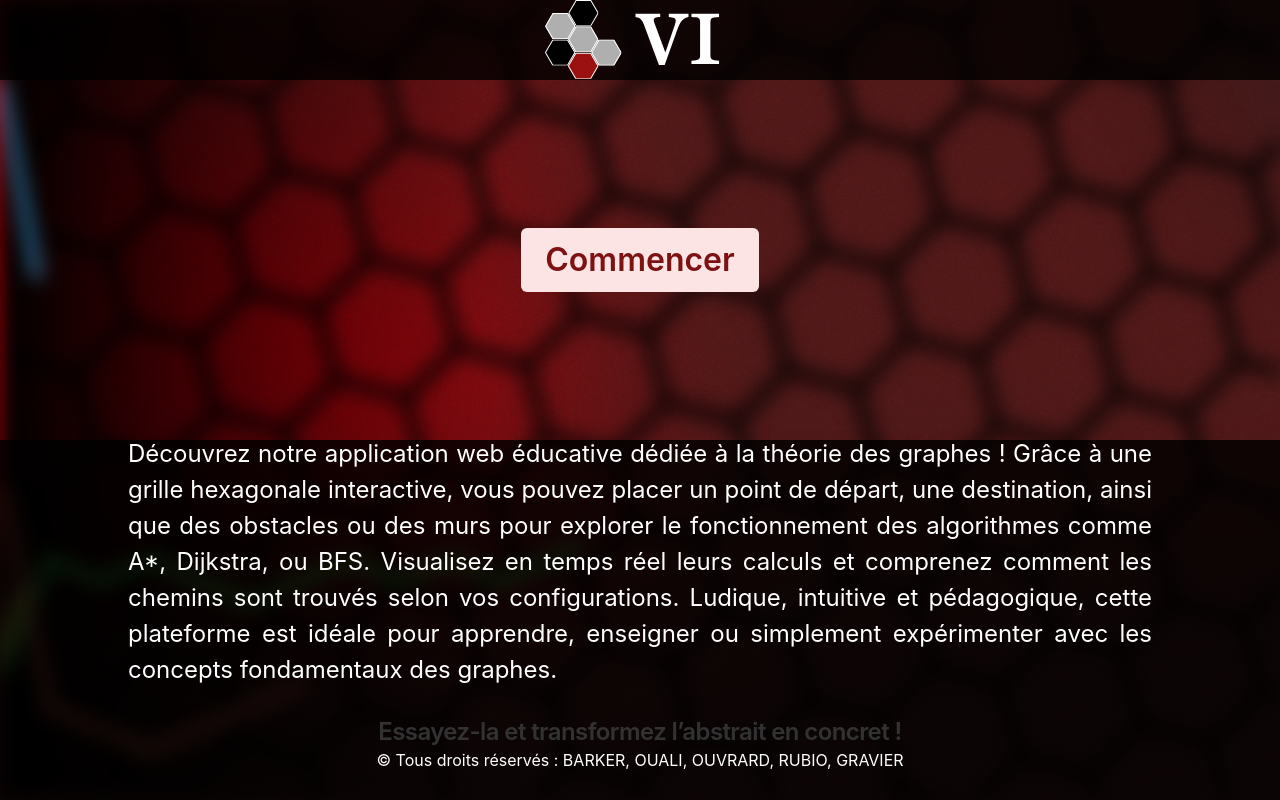
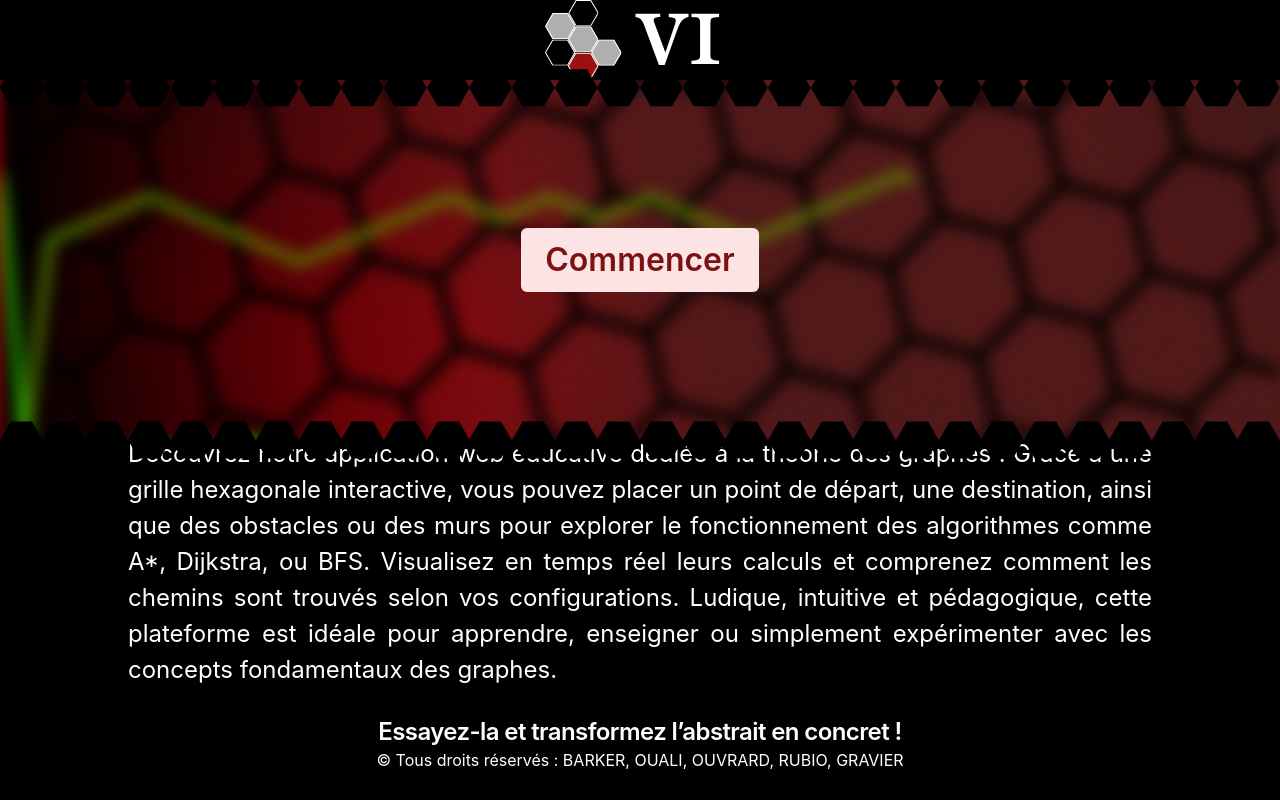
Before and after one commit to 444chak/VI, a Next.js app in the folder front-js/: page / in a window 1280 px wide. Built offline with nearby package versions, Linux system fonts and the light colour scheme.

Commit message:
Fix background lines color

```diff
--- a/front-js/src/app/components/HexagonSvg/HexagonSvg.tsx
+++ b/front-js/src/app/components/HexagonSvg/HexagonSvg.tsx
@@ -19,7 +19,7 @@ const HexagonSvg: React.FC<HexagonSvgProps> = () => {
 
   useEffect(() => {
     const animateLines = () => {
-      linesRef.current.forEach((line, index) => {
+      linesRef.current.forEach((line) => {
         if (line) {
           const pathLength = line.getTotalLength();
 
@@ -29,7 +29,7 @@ const HexagonSvg: React.FC<HexagonSvgProps> = () => {
             {
               strokeDasharray: pathLength,
               strokeDashoffset: pathLength,
-              attr: { stroke: `hsl(${Math.random() * 360}, 80%, 60%)` }, // Couleur initiale
+              attr: { stroke: "#00FF00" }, // Couleur initiale
             },
             {
               strokeDasharray: pathLength,
@@ -38,7 +38,7 @@ const HexagonSvg: React.FC<HexagonSvgProps> = () => {
               delay: Math.random() * 30, // Délai de départ aléatoire
               ease: "linear",
               repeat: -1, // Répétition infinie
-              attr: { stroke: `hsl(${Math.random() * 360}, 80%, 60%)` }, // Nouvelle couleur à chaque cycle
+              attr: { stroke: "#FF0000" }, // Nouvelle couleur à chaque cycle
               onRepeat: () => {
                 // Recalculer la couleur
                 line.setAttribute("d", generateHexagonPath());
@@ -96,7 +96,8 @@ const HexagonSvg: React.FC<HexagonSvgProps> = () => {
         position: "absolute",
         top: 0,
         left: 0,
-        filter: "blur(10px)", // Laisser le flou
+        filter: "blur(8px)", // Laisser le flou
+        zIndex: 1,
       }}
     >
       <defs>
--- a/front-js/src/app/page.tsx
+++ b/front-js/src/app/page.tsx
@@ -48,8 +48,7 @@ export default function Home() {
           height: "100vh",
           zIndex: -1,
         }}
-      />
-      <div>
+      >
         <HexagonSvg />
       </div>
       <div style={{ position: "relative", zIndex: 1 }}>
@@ -59,9 +58,10 @@ export default function Home() {
           alignItems="flex-start"
           height="10vh"
         >
-          <div className="logo"
+          <div
+            className="logo"
             style={{
-              background: "#000000CC",
+              background: "#000000",
               width: "100vw",
               display: "flex",
               justifyContent: "center",
@@ -71,6 +71,23 @@ export default function Home() {
           >
             <WhiteLogo />
           </div>
+          <Box
+              display="flex"
+              justifyContent="center"
+              alignItems="center"
+              width="100%"
+              style={{
+                position: "absolute",
+                transform: "translateY(7.5vh)", // Place les hexagones à moitié sur la boîte
+              }}
+            >
+              {Array.from({ length: 30 }).map((_, index) => (
+                <Hexagon
+                  key={index}
+                  color="#000000"
+                />
+              ))}
+            </Box>
         </Box>
         <Box
           display="flex"
@@ -94,7 +111,7 @@ export default function Home() {
               href="/home"
               style={{ fontSize: "2rem" }}
             >
-             Commencer
+              Commencer
             </Button>
           </Box>
           <Box
@@ -104,12 +121,43 @@ export default function Home() {
             alignItems="center"
             height="35vh"
             width="100vw"
-            style={{ background: "#000000CD" }}
+            style={{ background: "#000000", position: "relative" }}
           >
-            <Typography style={{ color: "white", fontSize: "1.5rem", padding: "2vw 10vw", textAlign: "justify" }}>
+            {/* Ligne d'hexagones noirs */}
+            <Box
+              display="flex"
+              justifyContent="center"
+              alignItems="center"
+              width="100%"
+              style={{
+                position: "absolute",
+                top: 0,
+                transform: "translateY(-50%)", // Place les hexagones à moitié sur la boîte
+              }}
+            >
+              {Array.from({ length: 30 }).map((_, index) => (
+                <Hexagon
+                  key={index}
+                  color="#000000"
+                />
+              ))}
+            </Box>
+
+            {/* Contenu existant */}
+            <Typography
+              style={{
+                color: "white",
+                fontSize: "1.5rem",
+                padding: "2vw 10vw",
+                textAlign: "justify",
+              }}
+            >
               Découvrez notre application web éducative dédiée à la théorie des graphes ! Grâce à une grille hexagonale interactive, vous pouvez placer un point de départ, une destination, ainsi que des obstacles ou des murs pour explorer le fonctionnement des algorithmes comme A*, Dijkstra, ou BFS. Visualisez en temps réel leurs calculs et comprenez comment les chemins sont trouvés selon vos configurations. Ludique, intuitive et pédagogique, cette plateforme est idéale pour apprendre, enseigner ou simplement expérimenter avec les concepts fondamentaux des graphes.
             </Typography>
-            <Typography level="h4" style={{ color: "white", fontSize: "1.5rem" }}>
+            <Typography
+              level="h4"
+              style={{ color: "white", fontSize: "1.5rem" }}
+            >
               Essayez-la et transformez l’abstrait en concret !
             </Typography>
           </Box>
@@ -119,9 +167,11 @@ export default function Home() {
             alignItems="center"
             height="10vh"
             width="100vw"
-            style={{ background: "#000000CD" }}
+            style={{ background: "#000000" }}
           >
-            <Typography style={{ color: "white", fontSize: "1rem" }}>© Tous droits réservés : BARKER, OUALI, OUVRARD, RUBIO, GRAVIER </Typography>
+            <Typography style={{ color: "white", fontSize: "1rem" }}>
+              © Tous droits réservés : BARKER, OUALI, OUVRARD, RUBIO, GRAVIER
+            </Typography>
           </Box>
         </Box>
       </div>
```
